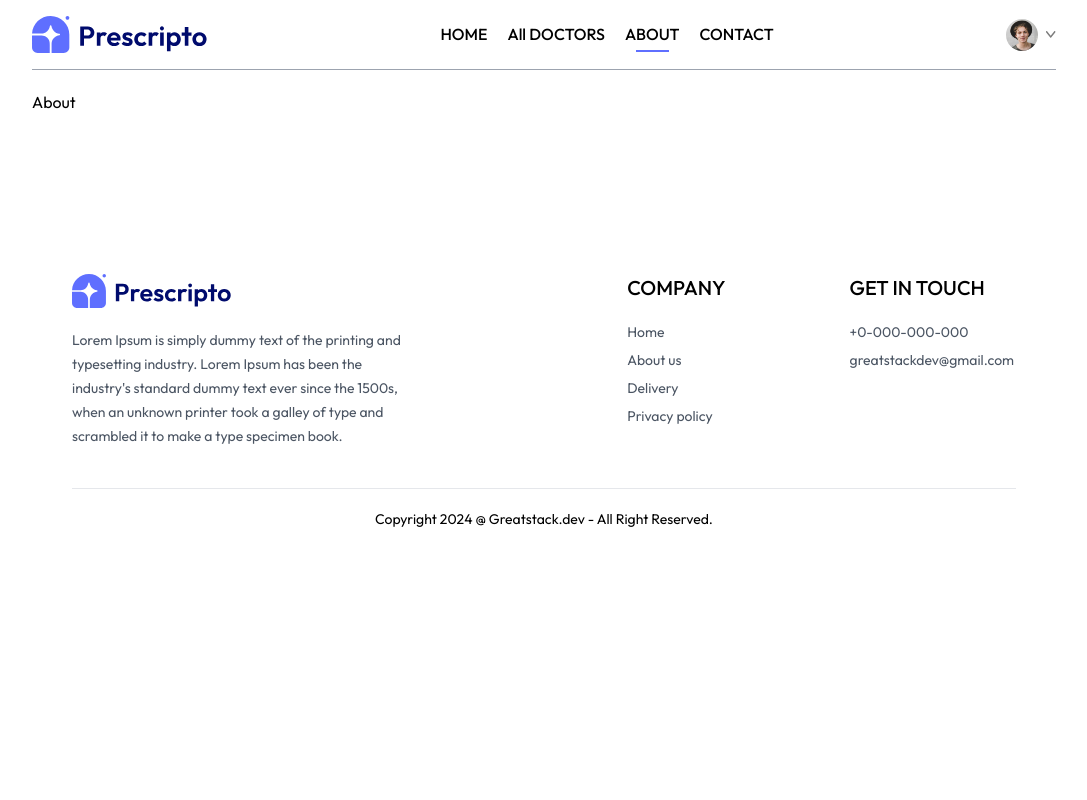
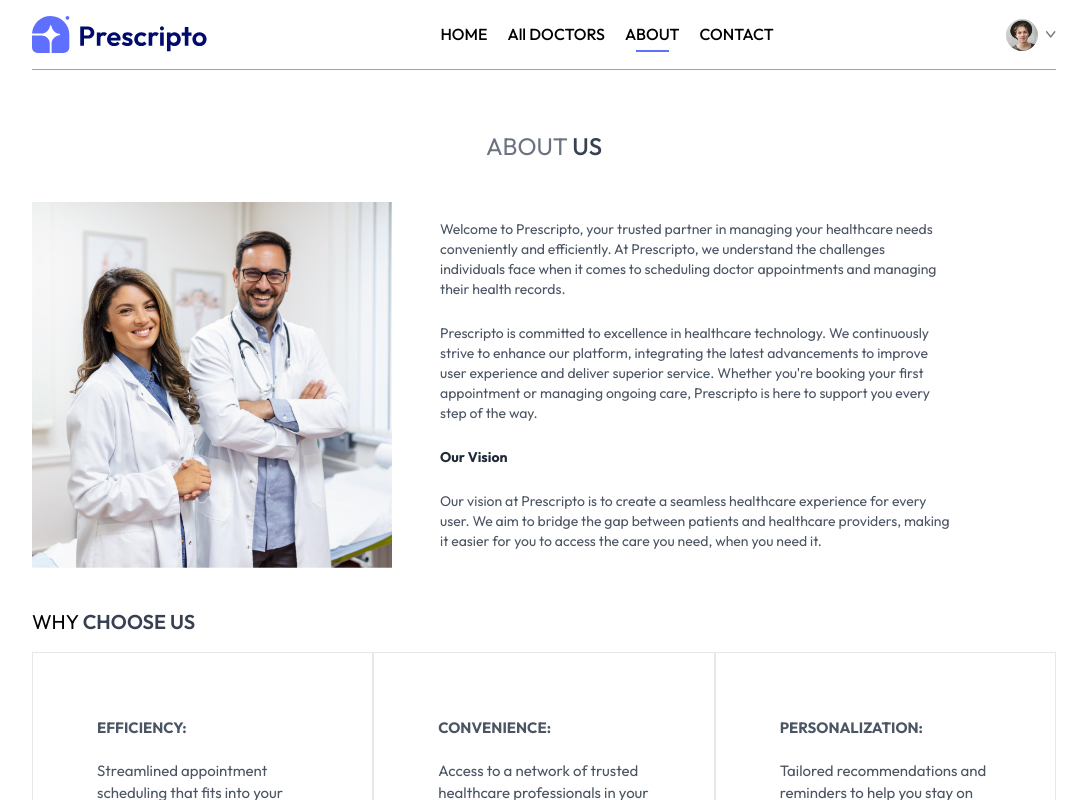
Before and after one commit to ChienCook/prescripto, a React (Vite) app in the folder frontend/: page /about in a window 1280 px wide. Shown: the top 800 px of the page, without its empty margins (96-1183 px from the left). Built offline with nearby package versions, Linux system fonts and the light colour scheme.

Commit message:
frontend: AboutUs page

```diff
--- a/frontend/src/pages/About.jsx
+++ b/frontend/src/pages/About.jsx
@@ -1,7 +1,59 @@
+import { assets } from '@/assets/assets';
 import React from 'react';
 
 const About = () => {
-    return <div>About</div>;
+    return (
+        <div>
+            <div className="text-center text-2xl pt-10 text-gray-500">
+                <p>
+                    ABOUT <span className="text-gray-700 font-medium">US</span>
+                </p>
+            </div>
+
+            <div className="flex flex-col md:flex-row gap-12 my-10">
+                <img src={assets.about_image} alt="" className="w-full md:max-w-[360px] object-cover" />
+                <div className="flex flex-col justify-center gap-6 md:w-1/2 text-sm text-gray-600">
+                    <p>
+                        Welcome to Prescripto, your trusted partner in managing your healthcare needs conveniently and
+                        efficiently. At Prescripto, we understand the challenges individuals face when it comes to
+                        scheduling doctor appointments and managing their health records.
+                    </p>
+                    <p>
+                        Prescripto is committed to excellence in healthcare technology. We continuously strive to
+                        enhance our platform, integrating the latest advancements to improve user experience and deliver
+                        superior service. Whether you're booking your first appointment or managing ongoing care,
+                        Prescripto is here to support you every step of the way.
+                    </p>
+                    <b className="text-gray-800">Our Vision</b>
+                    <p>
+                        Our vision at Prescripto is to create a seamless healthcare experience for every user. We aim to
+                        bridge the gap between patients and healthcare providers, making it easier for you to access the
+                        care you need, when you need it.
+                    </p>
+                </div>
+            </div>
+
+            <div className="my-4 text-xl">
+                <p>
+                    WHY <span className="text-gray-700 font-semibold">CHOOSE US</span>
+                </p>
+            </div>
+            <div className="flex flex-col md:flex-row mb-20">
+                <div className="flex flex-col gap-5 px-10 py-8 md:px-16 sm:py-16 border text-[15px] flex-1 hover:bg-primary hover:text-white transition-all duration-300 text-gray-600 cursor-pointer">
+                    <b>EFFICIENCY:</b>
+                    <p>Streamlined appointment scheduling that fits into your busy lifestyle.</p>
+                </div>
+                <div className="flex flex-col gap-5 px-10 py-8 md:px-16 sm:py-16 border text-[15px] flex-1 hover:bg-primary hover:text-white transition-all duration-300 text-gray-600 cursor-pointer">
+                    <b>CONVENIENCE:</b>
+                    <p>Access to a network of trusted healthcare professionals in your area.</p>
+                </div>
+                <div className="flex flex-col gap-5 px-10 py-8 md:px-16 sm:py-16 border text-[15px] flex-1 hover:bg-primary hover:text-white transition-all duration-300 text-gray-600 cursor-pointer">
+                    <b>PERSONALIZATION:</b>
+                    <p>Tailored recommendations and reminders to help you stay on top of your health.</p>
+                </div>
+            </div>
+        </div>
+    );
 };
 
 export default About;
```
